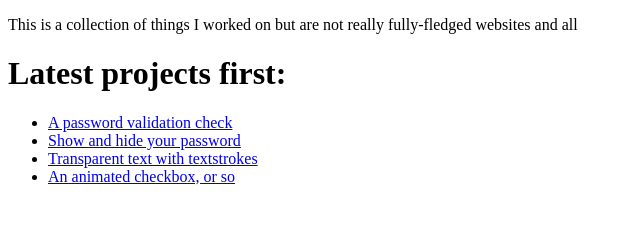
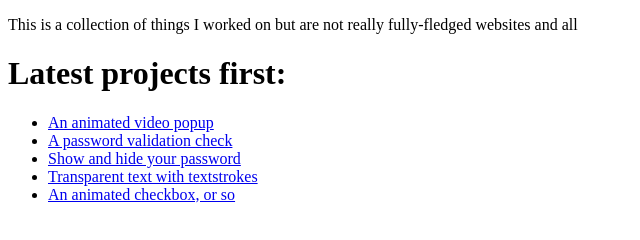
Before and after one commit to sodiqsanusi/practice, a plain HTML site: page index.html in a window 1280 px wide. Shown: the whole page, without its empty margins (0-640 px from the left). Drawn offline with Linux system fonts and the light colour scheme.

Commit message:
Adding the animated video to the list!

```diff
--- a/index.html
+++ b/index.html
@@ -16,6 +16,7 @@
   </header>
   <h1>Latest projects first:</h1>
   <ul>
+    <li><a href="/practice/Animated Video Popup/index.html">An animated video popup</a></li>
     <li><a href="/practice/Password Validation Check/index.html">A password validation check</a></li>
     <li><a href="/practice/Show_Hide Password/index.html">Show and hide your password</a></li>
     <li><a href="/practice/Tranparent Text with textstroke/index.html">Transparent text with textstrokes</a></li>
```
